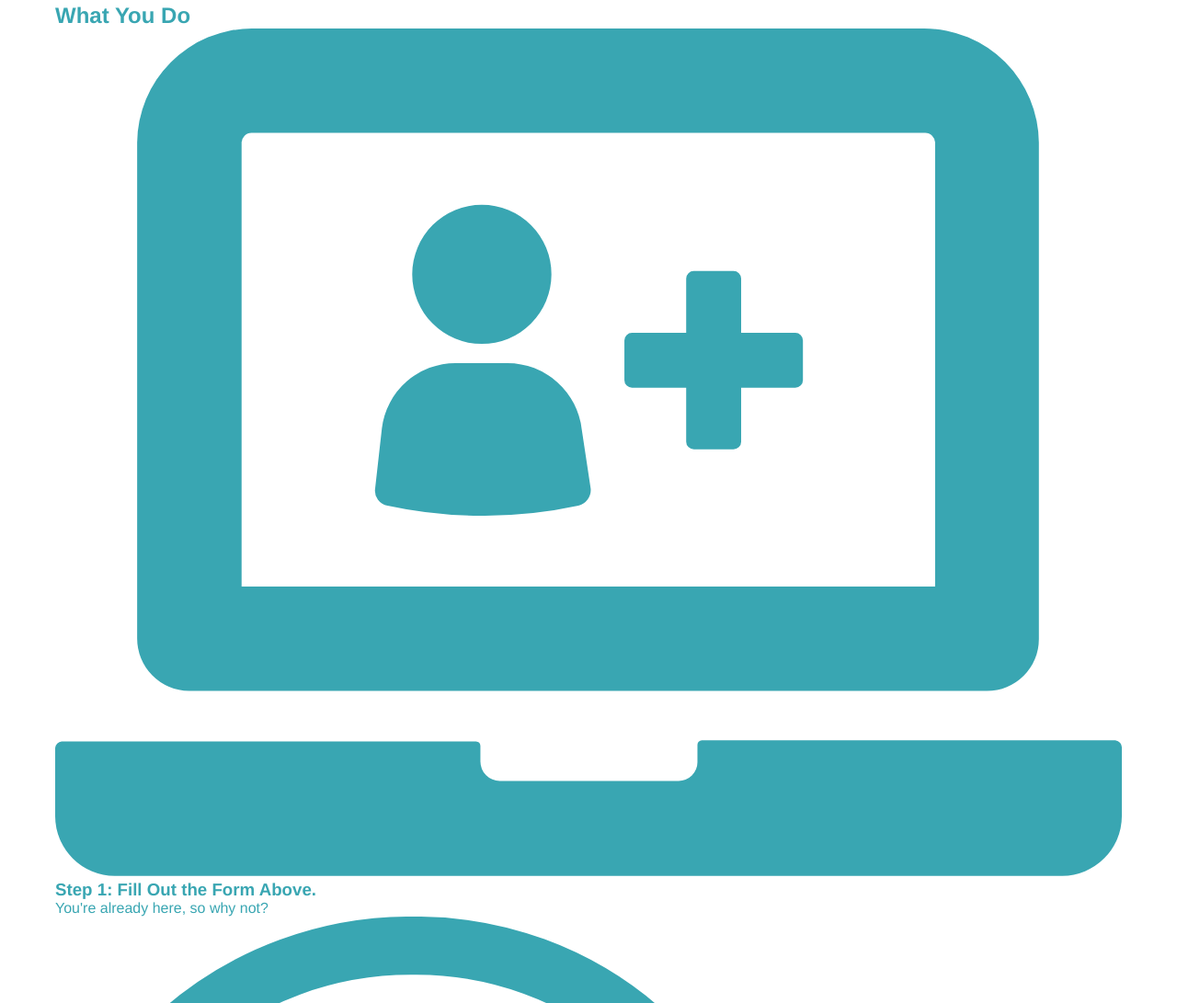
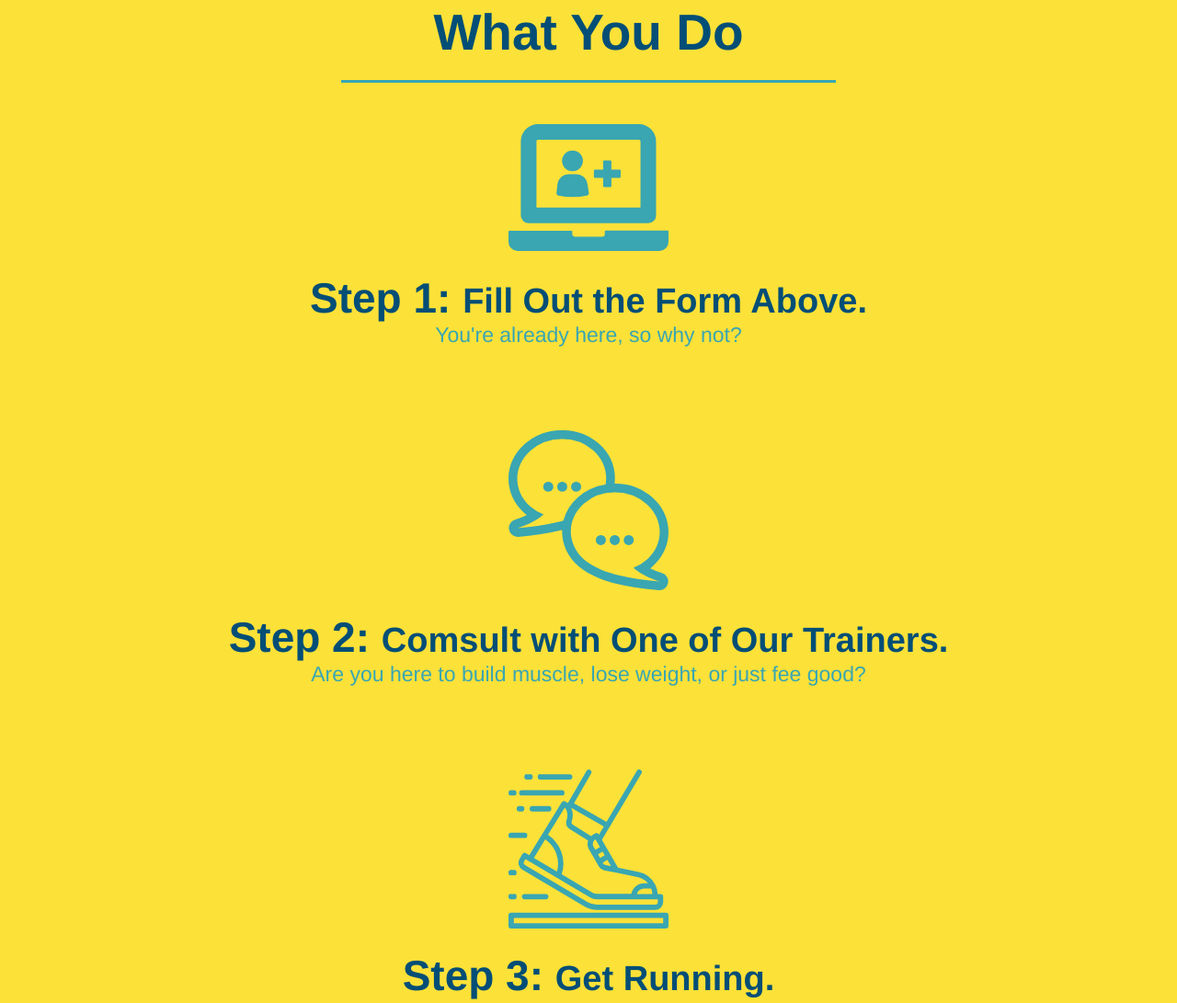
Before and after one commit to Mike-Lane/run-buddy, a plain HTML site: page index.html in a window 1280 px wide. Shown: the part 1117-2208 px from the top of the page at 92% size. Drawn offline with Linux system fonts and the light colour scheme.

Commit message:
<style what you do section>

```diff
--- a/assets/css/style.css
+++ b/assets/css/style.css
@@ -107,13 +107,12 @@ section {
 .intro {
     text-align: center;
 }
-.intro h2 {
+.section-title {
     font-size: 55px;
     color: #024e76;
     margin-bottom: 35px;
     padding: 0 100px 20px 100px;
-    border-bottom: 3px solid;
-    border-color: #fce138;
+    border-bottom: 3px solid ;
     display: inline-block;
 }
 .intro p {
@@ -123,3 +122,32 @@ section {
     font-size: 20px;
     margin: 0 auto;
 }
+.steps {
+    text-align: center;
+    background: #fce138;
+}
+.primary-border {
+    border-color: #fce138;
+}
+.secondary-border {
+    border-color: #39a6b2;
+}
+.steps div {
+    margin-bottom: 80px;
+}
+.steps img {
+    width: 15%;
+    margin: 10px 0;
+}
+.steps h3 {
+    color: #024e76;
+    font-size: 46px;
+    margin-top: 10px;
+}
+.steps p {
+    color: #39a6b2;
+    font-size: 23px;
+}
+.steps span {
+    font-size: 38px;
+}
--- a/index.html
+++ b/index.html
@@ -65,32 +65,32 @@
         </section>
         <!--"what we do" section-->
         <section id="what-we-do" class="intro">
-            <h2>What We Do</h2>
+            <h2 class="section-title primary-border">What We Do</h2>
             <p>
                 butcher selfies chambray shabby chic gentrify readymade yr Echo Park XOXO Tumblr normcore Banksy direct trade Blue Bottle chillwave you probably haven't heard of them single-origin coffee Vice fanny pack fixie Odd Future Austin fingerstache pickled twee synth Wes Anderson Thundercats viral bitters flannel meggings narwhal Marfa Schlitz sustainable Intelligentsia umami deep v craft
             </p>
         </section>
         <!--"what you do" section-->
-        <section id="what-you-do">
-            <h2>What You Do</h2>
+        <section id="what-you-do" class="steps">
+            <h2 class="section-title secondary-border">What You Do</h2>
             <div>
                 <img src="./assets/images/step-1.svg" alt="" />
-                <h3>Step 1: Fill Out the Form Above.</h3>
+                <h3>Step 1: <span>Fill Out the Form Above.</span></h3>
                 <p>You're already here, so why not?</p>
             </div>
             <div>
                 <img src="./assets/images/step-2.svg" alt="" />
-                <h3>Step 2: Comsult with One of Our Trainers.</h3>
+                <h3>Step 2: <span>Comsult with One of Our Trainers.</span></h3>
                 <p>Are you here to build muscle, lose weight, or just fee good?</p>
             </div>
             <div>
                 <img src="./assets/images/step-3.svg" alt="" />
-                <h3>Step 3: Get Running.</h3>
+                <h3>Step 3: <span>Get Running.</span></h3>
                 <p>Hit the ground running (literally) once your trainer lays out your plan.</p>
             </div>
             <div>
                 <img src="./assets/images/step-4.svg" alt="" />
-                <h3>Step 4: See Results.</h3>
+                <h3>Step 4: <span>See Results.</span></h3>
                 <p>Bi-weekly checkins with your trainer will keep you focused.</p>
             </div>
         </section>
```
